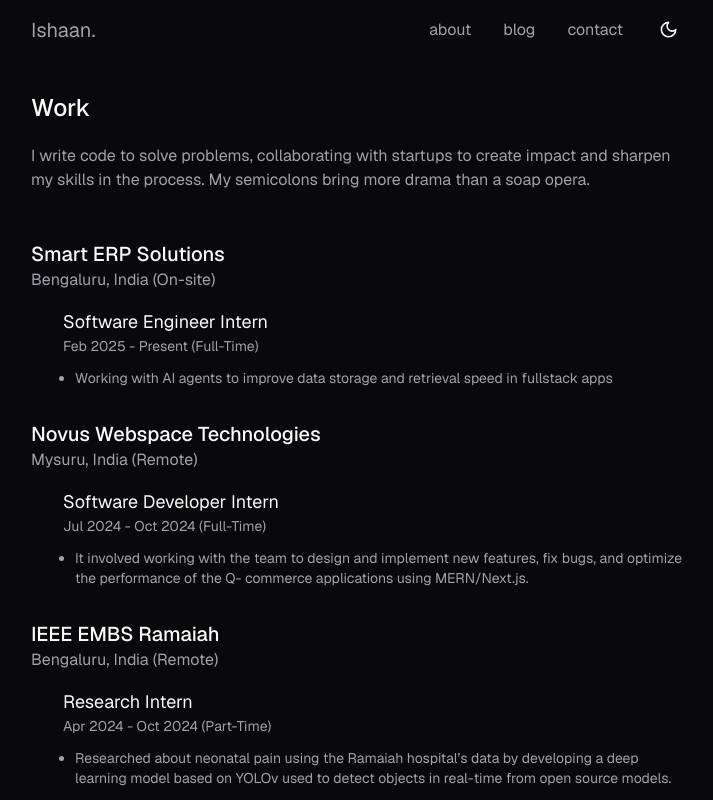
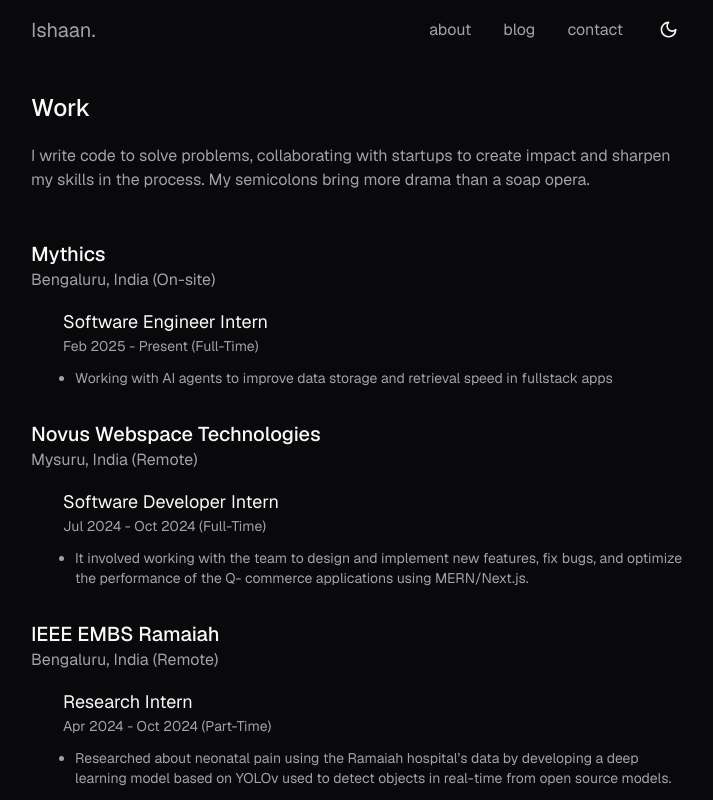
Before and after one commit to 1sh22/ishaanchoubey1, a Next.js app: page /about in a window 1280 px wide. Shown: the top 800 px of the page, without its empty margins (281-994 px from the left). Built offline with nearby package versions, Linux system fonts and the light colour scheme.

Commit message:
Fix: Image dimension error

```diff
--- a/src/app/page.tsx
+++ b/src/app/page.tsx
@@ -67,21 +67,22 @@
       {/* Horizontal Scrollable Section */}
       <section className="mt-12">
   <h2 className="text-lg md:text-xl font-medium mb-4">Shots</h2>
-        <div className="flex gap-6 overflow-x-scroll scrollbar-hide">
+  <div className="flex gap-6 overflow-x-auto scrollbar-hide">
     {images.map((src, index) => (
       <div
         key={index}
-              className="min-w-[200px] h-[200px] bg-gray-200 rounded-md flex-shrink-0"
+        className="min-w-[200px] h-[200px] bg-gray-200 rounded-md flex-shrink-0 overflow-hidden"
       >
         <img
           src={src}
           alt={`Gallery Image ${index + 1}`}
-                className="w-full h-full object-cover rounded-md"
+          className="w-[200px] h-[200px] object-cover rounded-md"
         />
       </div>
     ))}
   </div>
 </section>
+
     </main>
   );
 }
--- a/src/constant/data.ts
+++ b/src/constant/data.ts
@@ -51,7 +51,7 @@
 
 export const experiences = [
   {
-    companyName: "Smart ERP Solutions",
+    companyName: "Mythics",
     location: "Bengaluru, India (On-site)",
     positions: [
       {
```
Lines whose indentation alone changed are shown as unchanged.
